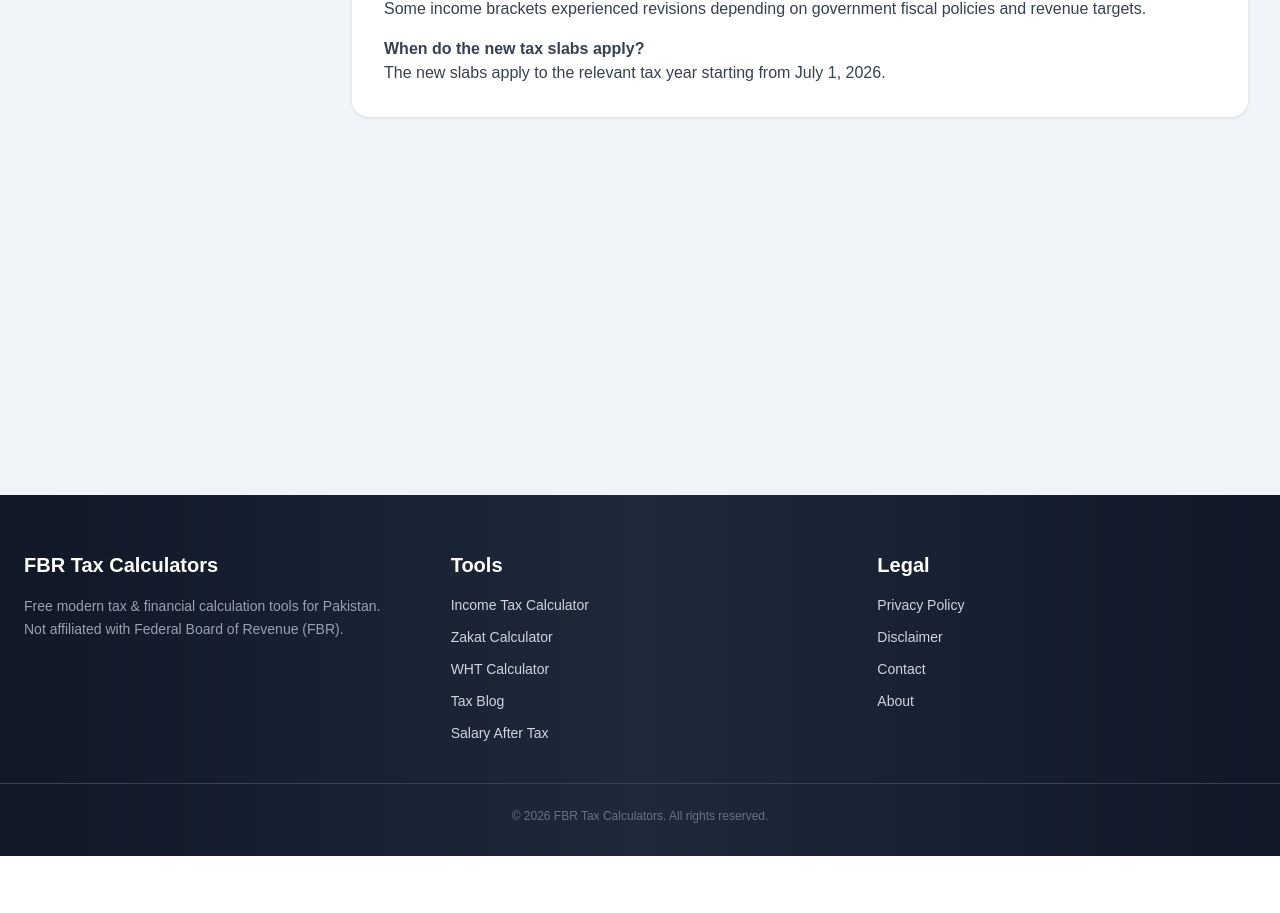
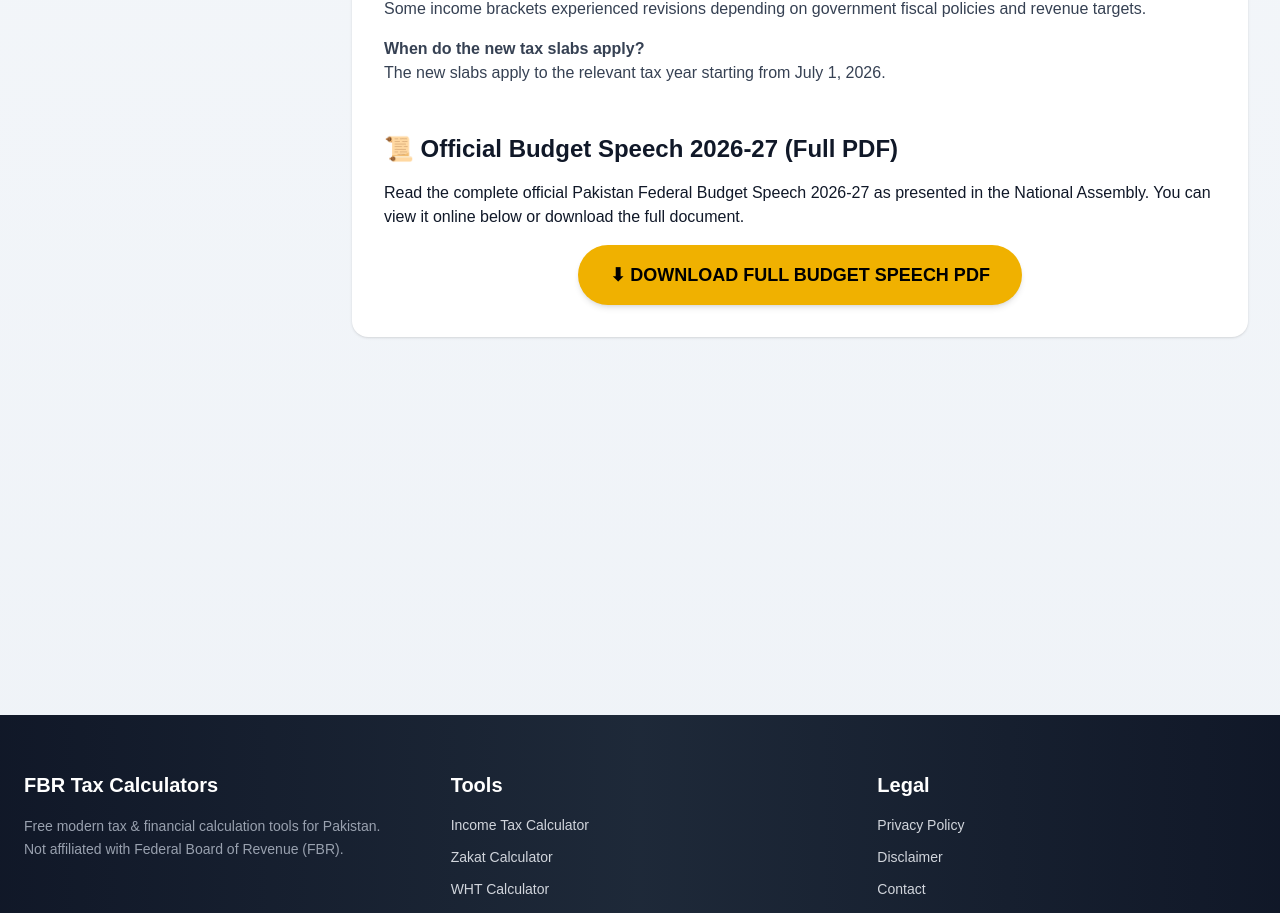
Before and after one commit to muhammadobaid1986/fbrtaxcalculators, a Next.js app: page /latest-budget-2026-27-tax-slabs in a window 1280 px wide. Shown: the part 1554-2467 px from the top of the page. Before the commit the page ends 2410 px from the top, so only its background shows below. Built offline with nearby package versions, Linux system fonts and the light colour scheme.

Commit message:
Added budget PDF

```diff
--- a/app/latest-budget-2026-27-tax-slabs/page.tsx
+++ b/app/latest-budget-2026-27-tax-slabs/page.tsx
@@ -143,6 +143,32 @@ export default function Page() {
 
       </div>
 
+            {/* Official Budget Speech PDF Section */}
+
+      <h2 className="text-2xl font-semibold mt-12 mb-4">
+        📜 Official Budget Speech 2026-27 (Full PDF)
+      </h2>
+
+      <p className="mb-4">
+        Read the complete official Pakistan Federal Budget Speech 2026-27
+        as presented in the National Assembly. You can view it online
+        below or download the full document.
+      </p>
+
+      {/* Official Budget Speech Download Section */}
+
+
+
+<div className="text-center">
+  <a
+    href="/budget-speech-2026-27.pdf"
+    download
+    className="inline-block bg-yellow-500 hover:bg-yellow-600 text-black font-bold px-8 py-4 rounded-full transition text-lg shadow-md"
+  >
+    ⬇ DOWNLOAD FULL BUDGET SPEECH PDF
+  </a>
+</div>
+
     </div>
   );
 }
```
Also changed, not shown: 1 other file (tests, documents, lock files or other folders).
